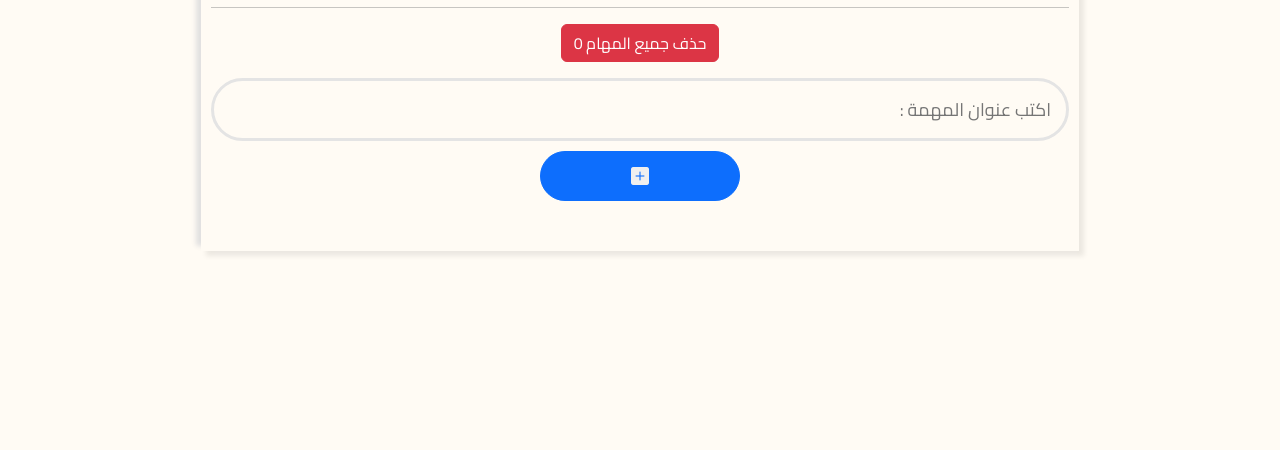
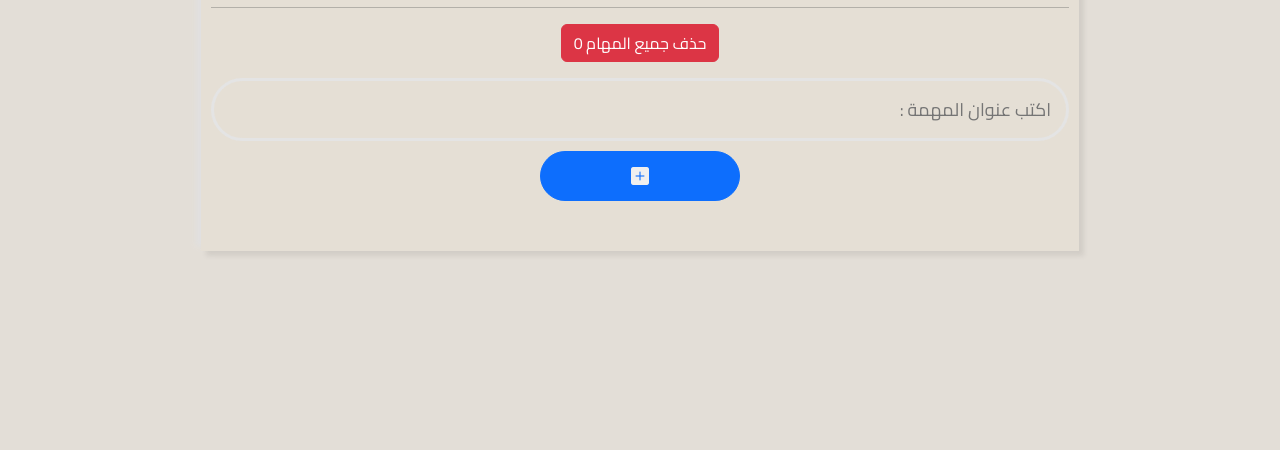
Before and after one commit to TalalAlrashedi/ToDoList, a website: page src/home.html in a window 1280 px wide. Shown: the part 350-800 px from the top of the page. Drawn offline with nearby package versions, Linux system fonts and the light colour scheme.

```diff
--- a/src/home.html
+++ b/src/home.html
@@ -12,7 +12,9 @@
     <link rel="stylesheet" href="style.css">
     <meta charset="UTF-8">
     <meta name="viewport" content="width=device-width, initial-scale=1.0">
-    <title>Document</title>
+    <title >ادارة المهام</title>
+    <link rel="icon" type="image/x-icon" href="/images/image.png">
+
 </head>
 <body>
     <!--container-->
@@ -113,4 +115,5 @@
 
 <script src="main.js"></script>
 
+
 </html>
--- a/src/style.css
+++ b/src/style.css
@@ -1,8 +1,8 @@
 :root{
 
-    --main-color:#fffbf4;
-    --second-color:#fffbf4;
-    --navbra-color:#3f60c5;
+    --main-color:#c5bcad7c;
+    --second-color:#ffebc711;
+    --navbar-color:#3f60c5;
 }
 
 /* :root{
@@ -47,6 +47,7 @@
 
  .title img {
     mix-blend-mode: multiply;
+    /* background-blend-mode: multiply; */
     filter: contrast(1.2) brightness(1.1);
     width: 50px;
     height: 50px;
@@ -81,7 +82,7 @@
 }
 
 #navbar{
-    background-color: var(--navbra-color);
+    background-color: var(--navbar-color);
     color: rgb(255, 255, 255);
     width: 100%;
     display: flex;
@@ -110,6 +111,8 @@
     border: 3px solid rgb(228, 228, 228);
     border-radius: 100px;
     font-size: 18px;
+    caret-color: #0400ff;
+
 }
 
 form{
@@ -118,6 +121,8 @@
     display: flex;
     flex-direction: column;
     align-items: center;
+
+
 }
 
 #BtnAddTask{
```
Also changed, not shown: 2 other files.
